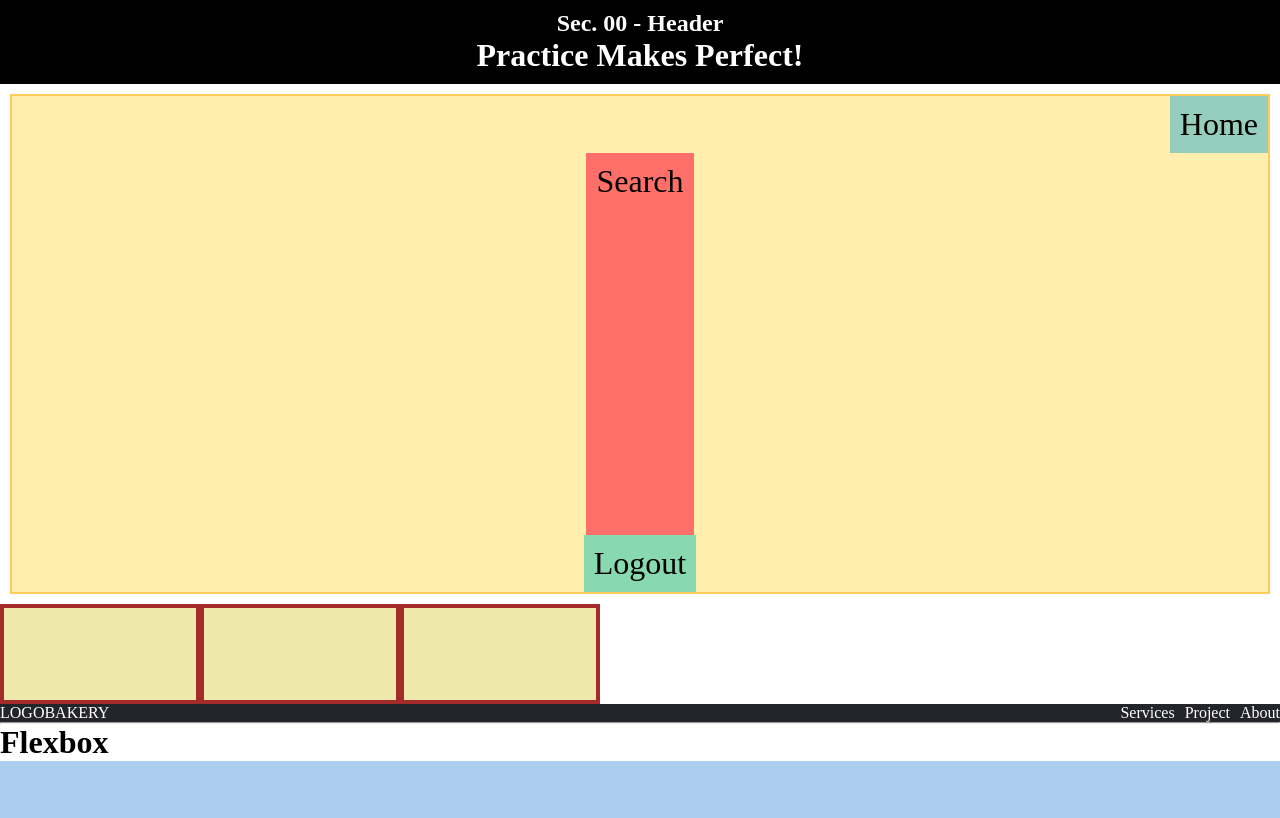
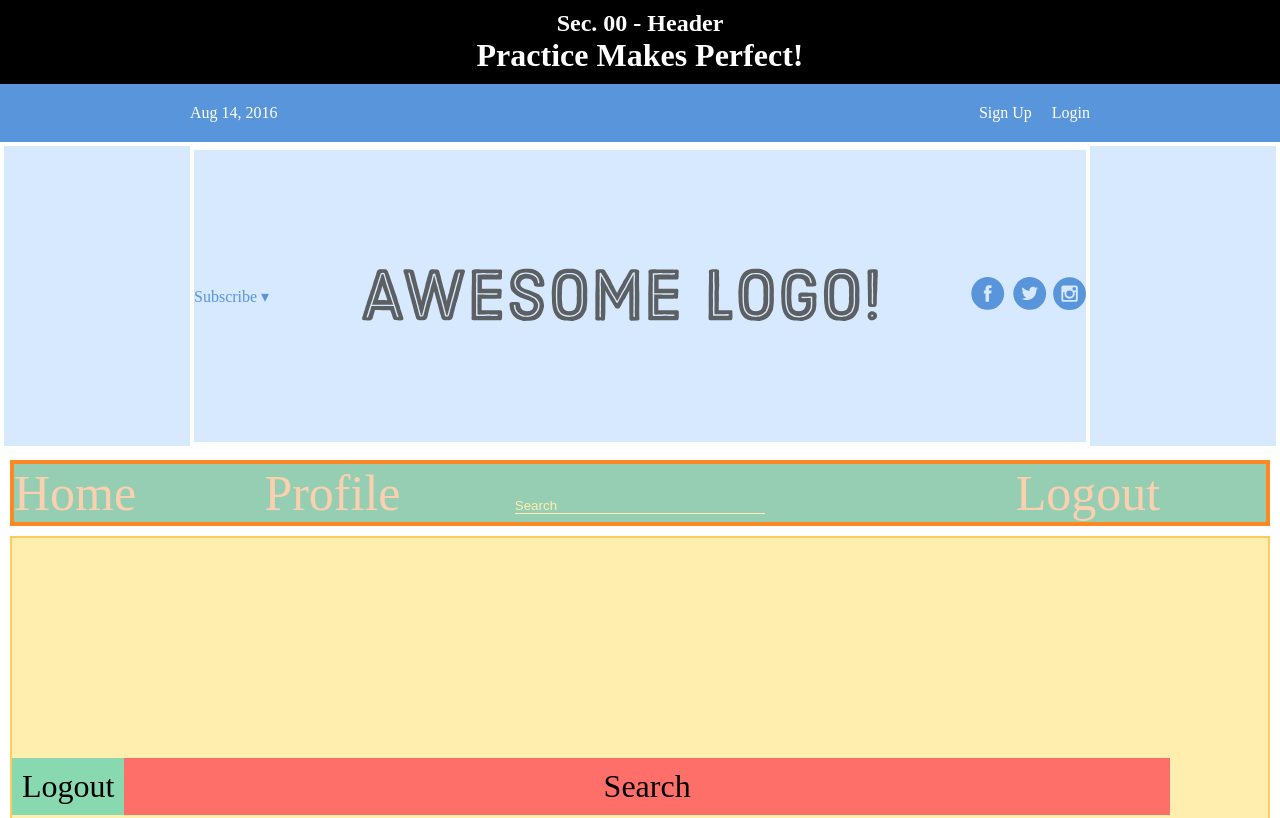
Before and after one commit to FinnBuilder/misc_practice, a plain HTML site: page index.html in a window 1280 px wide. Shown: the top 818 px of the page. Drawn offline with Linux system fonts and the light colour scheme.

Commit message:
start of day

```diff
--- /dev/null
+++ b/css/Untitled-1.css
@@ -0,0 +1,24 @@
+
+
+
+
+.search-input {
+  background: #ff6e68;
+  border: 0;
+  width: 100%;
+  outline: 0px;
+  background: transparent;
+  border-bottom: 1px solid #ffeead;
+  color: #ffeead;
+}
+::placeholder{
+  color: #ffeead;
+}
+
+.search-input:focus {
+  outline: none;
+}
+
+.container > li {
+  background-color: #96ceb4;
+}
--- a/css/style.css
+++ b/css/style.css
@@ -18,6 +18,101 @@ html, body {
 }
 /*~~Start Here~~~~~~~~~~~~~~~~~~~*/
 
+/* Sec. 12 */
+.sec12 {
+    background-color: orchid;
+}
+.menu-container12 {
+    display: flex;
+    justify-content: center;
+    color: #fff;
+    background-color: #5995DA;  /* Blue */
+    padding: 20px 0;
+  }
+
+  .menu12 {
+    /* border: 1px solid #fff; For debugging */
+    width: 900px;
+    display: flex;
+    justify-content: space-between;
+
+  }
+
+  .links12 {
+    /* border: 1px solid #fff;  For debugging */
+    display: flex;
+    justify-content: flex-end;
+    gap: 20px;
+  }
+
+  .header-container12 {
+    border: 4px solid #fff;
+    color: #5995DA;
+    background-color: #D6E9FE;
+    display: flex;
+    justify-content: center;
+  }
+
+  .header12 {
+    border: 4px solid #fff;
+    width: 900px;
+    height: 300px;
+    display: flex;
+    justify-content: space-between;
+    align-items: center;
+  }
+
+/* Sec. 11 */
+
+.sec11 {
+    background-color: #ffeead;
+    font-size: 25px;
+    margin: 10px;
+}
+
+.navbar-container11 {
+    background-color: #0d97f4;
+    padding: 0;
+}
+.search11 {
+    background: transparent;
+    border: none;
+    border-bottom:1px solid #ffeead;
+
+    width: 100%;
+    outline: 0;
+
+    color: #ffeead;
+    }
+
+    ::placeholder {
+        color: #ffeead;
+    }
+
+    .search11:focus {
+        outline: none;
+    }
+
+
+.navbar-container11-links{
+    display: flex;
+    border: 4px solid rgb(253, 137, 36);
+}
+
+.navbar-container11-links > * {
+    list-style: none;
+    flex: 1;
+    font-size: 2em;
+    background-color: #96ceb4;
+}
+
+.link11 a {
+    text-decoration: none;
+    color: rgb(251, 208, 175);
+}
+
+
+
 /* Sec. 10 */
 .sec10 {
     background-color: #ffeead;
@@ -26,7 +121,7 @@ html, body {
 
 .navbar-container10 {
     display: flex;
-    flex-direction: column;
+    /* flex-direction: column; */
     border: 2px solid #ffcc5c;
     justify-content: flex-end;
     height: 500px;
@@ -57,12 +152,15 @@ html, body {
     background-color: #96cebe;
     align-self: end;
 
+
 }
 .navbar-container10 > div:nth-child(2) {
     background-color: #ff6f69;
+    order: -1;
 }
 .navbar-container10 > div:nth-child(3) {
     background-color: #88d8b0;
+    order: -2;
 }
 
 
--- a/index.html
+++ b/index.html
@@ -24,6 +24,38 @@
         </header>
     </div>
     <!-- ~~Start Here~~ ------------------------->
+    <!-- Sec. 12 -->
+    <div class="sec12">
+        <div class="menu-container12">
+            <div class="menu12">
+              <div class="date">Aug 14, 2016</div>
+              <div class="links12">
+              <div class="signup">Sign Up</div>
+              <div class="login">Login</div>
+              </div>
+            </div>
+          </div>
+          <div class='header-container12'>
+            <div class='header12'>
+              <div class='subscribe12'>Subscribe &#9662;</div>
+              <div class='logo12'><img src="./img/awesome-logo.svg"></div>
+              <div class='social12'><img src="./img/social-icons.svg"></div>
+            </div>
+          </div>
+    </div>
+    <!-- Sec. 11 -->
+    <div class="sec11">
+        <nav class="navbar-container11">
+            <ul class="navbar-container11-links">
+                <li class="link11"><a href="#">Home</a></li>
+                <li class="link11"><a href="#">Profile</a></li>
+                <li class="link11"><a href="#"><input class="search11" type="Search" placeholder="Search"></li>
+
+                <li class="link11"><a href="#">Logout</a></li>
+                </ul>
+            </nav>
+        </div>
+
     <!--Sec. 10-->
         <div class="sec10">
         <nav class="navbar-container10">
```
Also changed, not shown: img/awesome-logo.svg (added), img/five.svg (added), img/four.svg (added), img/one.svg (added), img/social-icons.svg (added), img/three.svg (added), img/two.svg (added), 7 other files.
